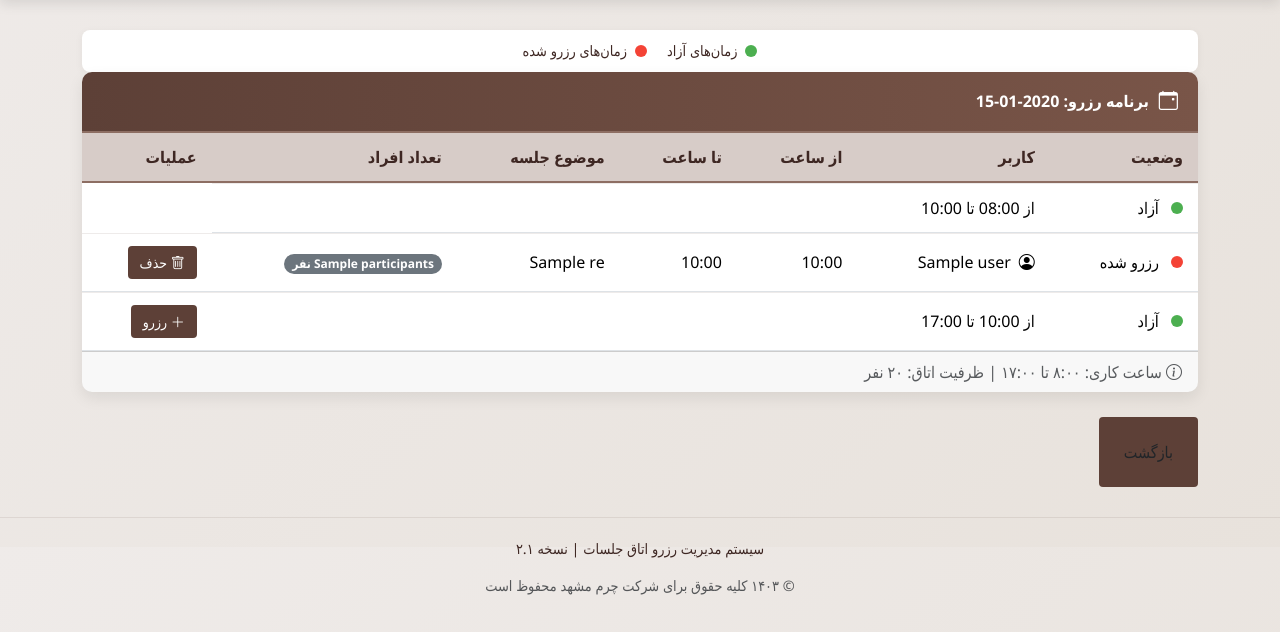
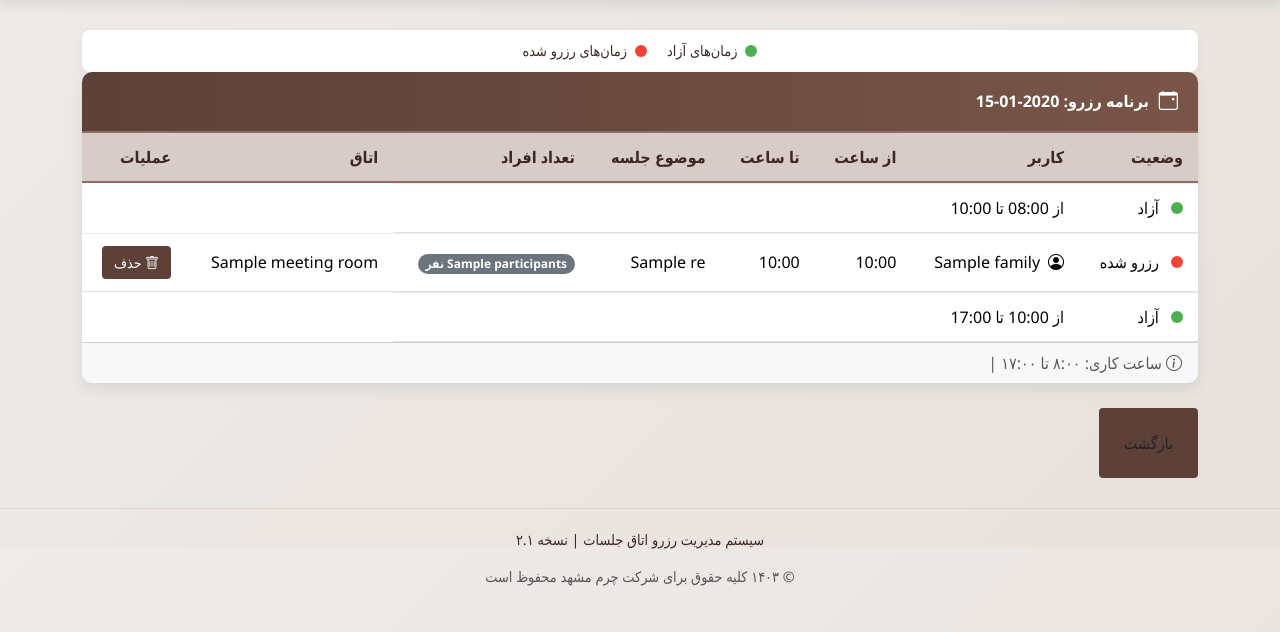
Before and after one commit to arezooghiami/managment, a FastAPI app: template templates/admin/meetingroom.html in a window 1280 px wide. Shown: the part 253-885 px from the top of the page. Run offline with FastAPI, Linux system fonts and the light colour scheme; the template is opened without the code that fills it: most values are stand-ins (such as "Sample title", 1, 10 or a date in 2020); some libraries are stand-ins or nearby versions.

Commit message:
customise meeting room

```diff
--- a/templates/admin/meetingroom.html
+++ b/templates/admin/meetingroom.html
@@ -276,6 +276,7 @@
                         <th>تا ساعت</th>
                         <th>موضوع جلسه</th>
                         <th>تعداد افراد</th>
+                        <th>اتاق</th>
                         <th>عملیات</th>
                     </tr>
                     </thead>
@@ -323,7 +324,7 @@
                                 <div class="user-avatar me-2">
                                     <i class="bi bi-person-circle"></i>
                                 </div>
-                                <div>{{ res.user.name }}</div>
+                                <div>{{ res.user.family }}</div>
                             </div>
                         </td>
                         <td>{{ res.start_time.strftime("%H:%M") }}</td>
@@ -332,6 +333,9 @@
 
                         <td>
                             <span class="badge bg-secondary rounded-pill">{{ res.participants }} نفر</span>
+                        </td>
+                        <td>
+                            <span class="">{{ res.meeting_room.name }} </span>
                         </td>
                         <td>
                             <form method="post" action="/admin/meetingroom/delete/{{ res.id }}"
@@ -348,11 +352,11 @@
                     <tr>
                         <td><span class="status-badge available-badge"></span> آزاد</td>
                         <td colspan="5">از {{ current_time }} تا {{ day_end }}</td>
-                        <td>
-                            <button class="btn btn-leather btn-sm">
-                                <i class="bi bi-plus-lg"></i> رزرو
-                            </button>
-                        </td>
+<!--                        <td>-->
+<!--                            <button class="btn btn-leather btn-sm">-->
+<!--                                <i class="bi bi-plus-lg"></i> رزرو-->
+<!--                            </button>-->
+<!--                        </td>-->
                     </tr>
 
                     {% endif %}
@@ -372,7 +376,7 @@
 
         <div class="card-footer text-muted">
             <i class="bi bi-info-circle"></i>
-            ساعت کاری: ۸:۰۰ تا ۱۷:۰۰ | ظرفیت اتاق: ۲۰ نفر
+            ساعت کاری: ۸:۰۰ تا ۱۷:۰۰ |
         </div>
 
     </div>
--- a/templates/user/user_meetingroom.html
+++ b/templates/user/user_meetingroom.html
@@ -414,7 +414,7 @@
             {% for meeting in meetings %}
             <tr>
               <td>{{ meeting.start_time }} - {{ meeting.end_time }}</td>
-              <td>{{ meeting.user.name }}</td>
+              <td>{{ meeting.user.family }}</td>
               <td>{{ meeting.reservation_date }}</td>
               <td>
                 {% if meeting.user.id == user.id %}
```
Also changed, not shown: src/routers/admin/meeting_room.py (+5 -3 lines).
